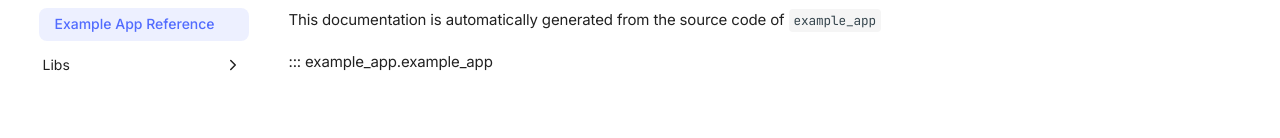
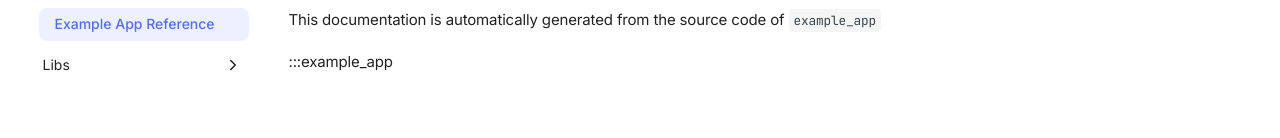
Before and after one commit to LeckerenSirupwaffeln/jet_ec_assignment, a plain HTML site: page docs/site/apps/example_app.html in a window 1280 px wide. Shown: the part 166-304 px from the top of the page. Drawn offline with Linux system fonts and the light colour scheme.

Commit message:
Fixed docs

```diff
--- a/docs/site/apps/example_app.html
+++ b/docs/site/apps/example_app.html
@@ -414,7 +414,7 @@
 
 <h1 id="example-app-reference">Example App Reference<a class="headerlink" href="#example-app-reference" title="Permanent link">&para;</a></h1>
 <p>This documentation is automatically generated from the source code of <code>example_app</code></p>
-<p>::: example_app.example_app</p>
+<p>:::example_app</p>
 
 
 
--- a/docs/site/search.json
+++ b/docs/site/search.json
@@ -1 +1 @@
-{"config":{"separator":"[\\s\\-_,:!=\\[\\]()\\\\\"`/]+|\\.(?!\\d)"},"items":[{"location":"apps/example_app.html","level":1,"title":"Example App Reference","text":"<p>This documentation is automatically generated from the source code of <code>example_app</code></p> <p>::: example_app.example_app</p>","path":["Apps","Example App Reference"],"tags":[]},{"location":"libs/jet_api.html","level":1,"title":"Jet API Reference","text":"<p>This documentation is automatically generated from the source code of <code>jet_api</code></p> <p>::: jet_api</p>","path":["Libs","Jet API Reference"],"tags":[]}]}
+{"config":{"separator":"[\\s\\-_,:!=\\[\\]()\\\\\"`/]+|\\.(?!\\d)"},"items":[{"location":"apps/example_app.html","level":1,"title":"Example App Reference","text":"<p>This documentation is automatically generated from the source code of <code>example_app</code></p> <p>:::example_app</p>","path":["Apps","Example App Reference"],"tags":[]},{"location":"libs/jet_api.html","level":1,"title":"Jet API Reference","text":"<p>This documentation is automatically generated from the source code of <code>jet_api</code></p> <p>:::jet_api</p>","path":["Libs","Jet API Reference"],"tags":[]}]}
```
Also changed, not shown: docs/site/libs/jet_api.html (+1 -1 lines), 2 other files.
